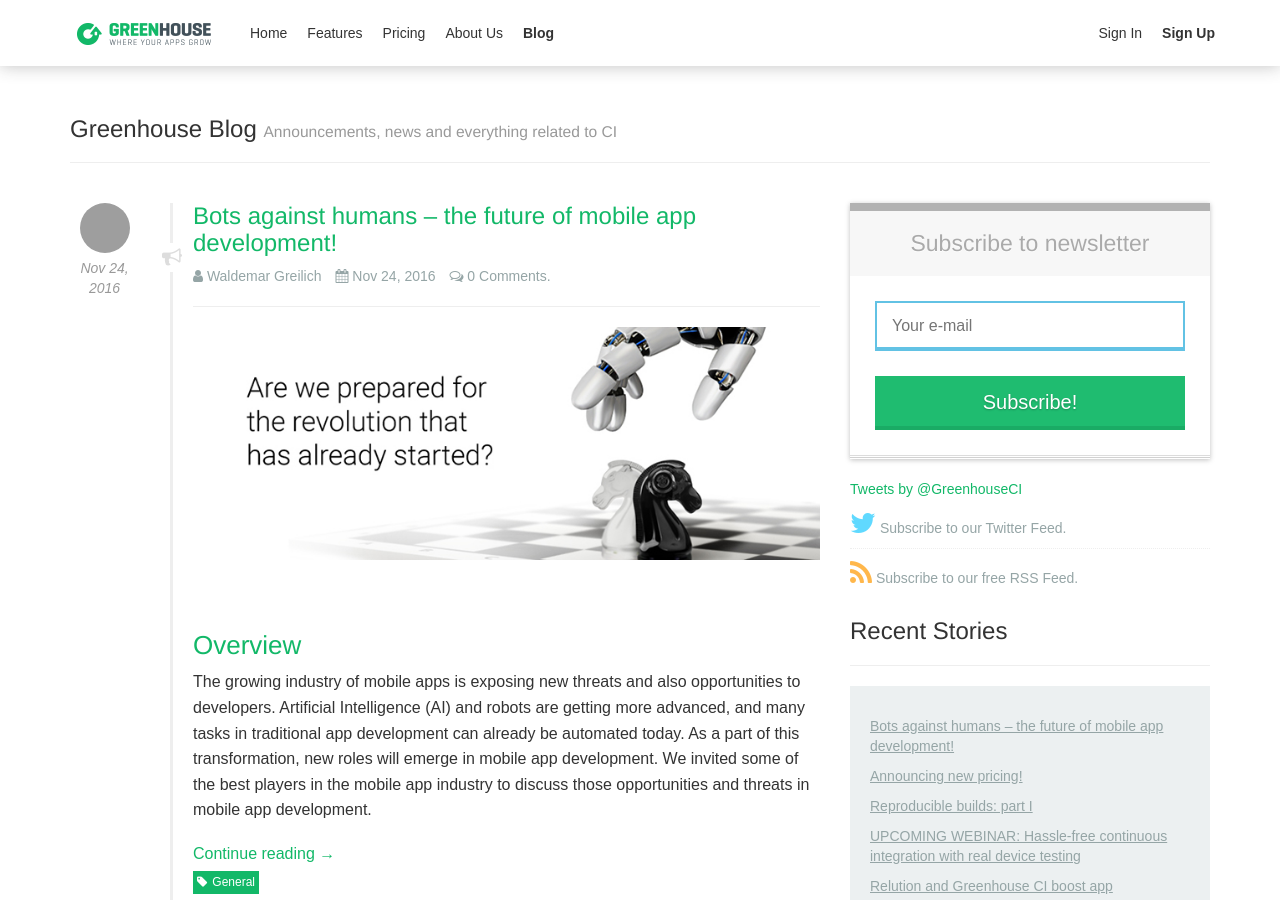
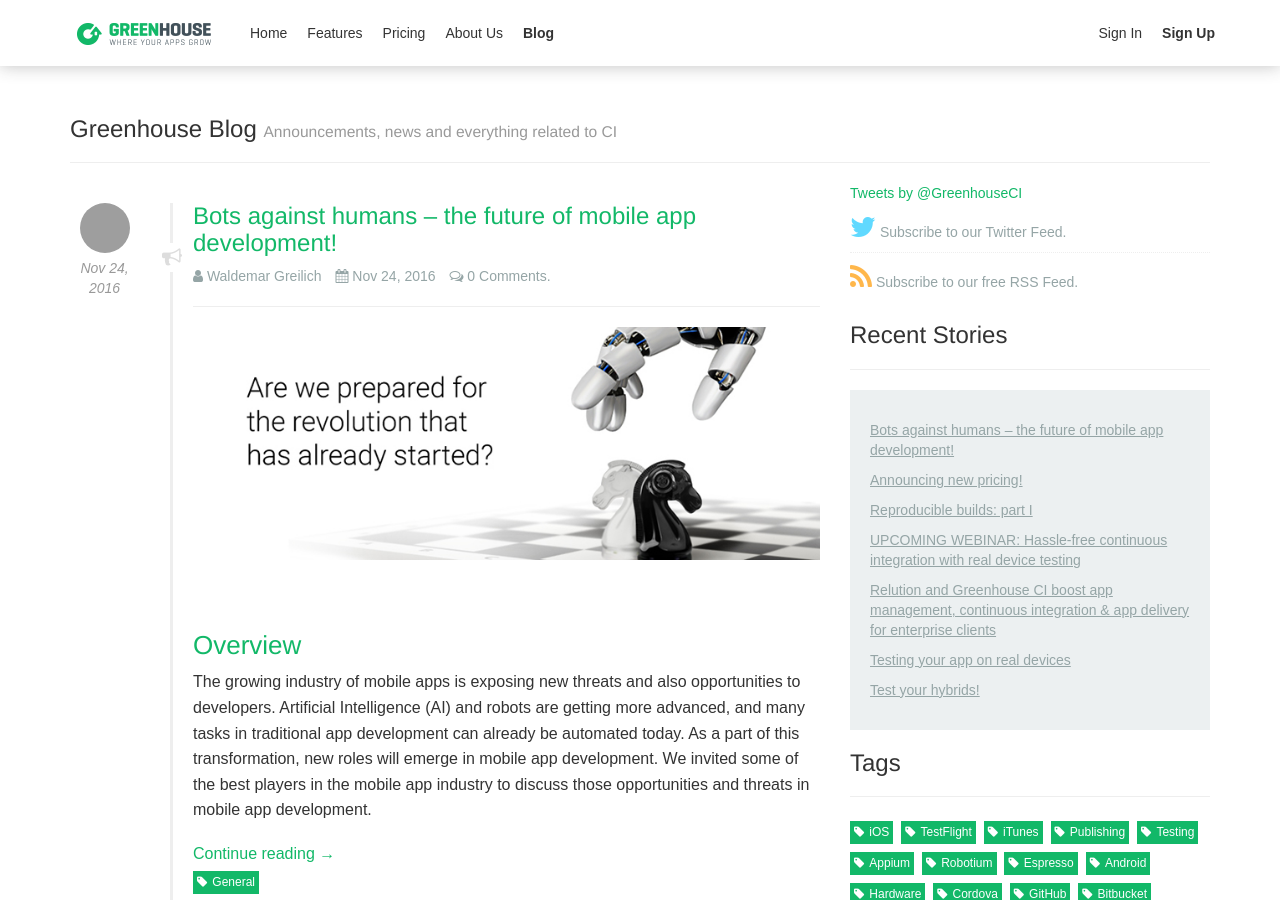
Before and after one commit to GreenhouseCI/blog.greenhouseci.com, a Jekyll site: the page built from index.html, in a window 1280 px wide and 900 px high. Built offline with Jekyll 4.4.1, drawn with Linux system fonts in a browser that asks for light colours; nearby versions of some CDN libraries; a script that is not in the unit is left out; the list of posts is cut into pages by our own code; comment, search, counter and statistics services are not loaded; some of the changed lines change nothing that is shown; grey boxes are pictures that could not be loaded.

Commit message:
Removed newsletter box

```diff
--- a/_includes/sidebar.html
+++ b/_includes/sidebar.html
@@ -1,4 +1,4 @@
-<div class="newsletter-form">
+<!-- <div class="newsletter-form">
 	<form class="sign-up" action='https://app.getvero.com/forms/9a907ff2dc2a711f41e57a936c125863' method='post'>
 	    <h4 class="sign-up-title">Subscribe to newsletter</h4>
 	    <div class="subscribe-inputs">
@@ -9,7 +9,7 @@
 			<p>You've been successfully subscribed to Greenhouse Blog! Check your inbox soon for great emails from Greenhouse.</p>
 		</div>
 	</form>
-</div>
+</div> -->
 <a class="twitter-timeline" data-dnt="true" href="https://twitter.com/GreenhouseCI" data-widget-id="587592281781362688">Tweets by @GreenhouseCI</a>
 <script>!function(d,s,id){var js,fjs=d.getElementsByTagName(s)[0],p=/^http:/.test(d.location)?'http':'https';if(!d.getElementById(id)){js=d.createElement(s);js.id=id;js.src=p+"://platform.twitter.com/widgets.js";fjs.parentNode.insertBefore(js,fjs);}}(document,"script","twitter-wjs");</script>
 <ul class="blg-social">
--- a/assets/js/main.js
+++ b/assets/js/main.js
@@ -1,30 +1,30 @@
 $(document).ready(function() {
 	//localStorage.clear();
-	if(localStorage.getItem("newsletter-subscribed") && !localStorage.getItem("newsletter-feedback")) {
-		$('.newsletter-form').hide();
-	}
-	if(localStorage.getItem("newsletter-feedback")) {
-		$('.newsletter-form .subscribe-inputs').hide();
-		$('.newsletter-form .subscribe-success').show();
-		localStorage.removeItem("newsletter-feedback");
-	}
-	$('.newsletter-form form.sign-up').submit(function(event) {
-		event.preventDefault();
-		var email = $('.sign-up-input', $(this)).val();
-		_veroq.push(['user', {
-		  id: email,
-		  email: email,
-		  source: 'blog'
-		}]);
-		_veroq.push(['tags', {
-		  id: email,
-		  add: ['Blog subscription'],
-		  remove: []
-		}]);
-		localStorage.setItem("newsletter-subscribed", true);
-		localStorage.setItem("newsletter-feedback", true);
+	// if(localStorage.getItem("newsletter-subscribed") && !localStorage.getItem("newsletter-feedback")) {
+	// 	$('.newsletter-form').hide();
+	// }
+	// if(localStorage.getItem("newsletter-feedback")) {
+	// 	$('.newsletter-form .subscribe-inputs').hide();
+	// 	$('.newsletter-form .subscribe-success').show();
+	// 	localStorage.removeItem("newsletter-feedback");
+	// }
+	// $('.newsletter-form form.sign-up').submit(function(event) {
+	// 	event.preventDefault();
+	// 	var email = $('.sign-up-input', $(this)).val();
+	// 	_veroq.push(['user', {
+	// 	  id: email,
+	// 	  email: email,
+	// 	  source: 'blog'
+	// 	}]);
+	// 	_veroq.push(['tags', {
+	// 	  id: email,
+	// 	  add: ['Blog subscription'],
+	// 	  remove: []
+	// 	}]);
+	// 	localStorage.setItem("newsletter-subscribed", true);
+	// 	localStorage.setItem("newsletter-feedback", true);
 
-		$('.newsletter-form .subscribe-inputs').hide();
-		$('.newsletter-form .subscribe-success').show();
-	});
+	// 	$('.newsletter-form .subscribe-inputs').hide();
+	// 	$('.newsletter-form .subscribe-success').show();
+	// });
 });
```
